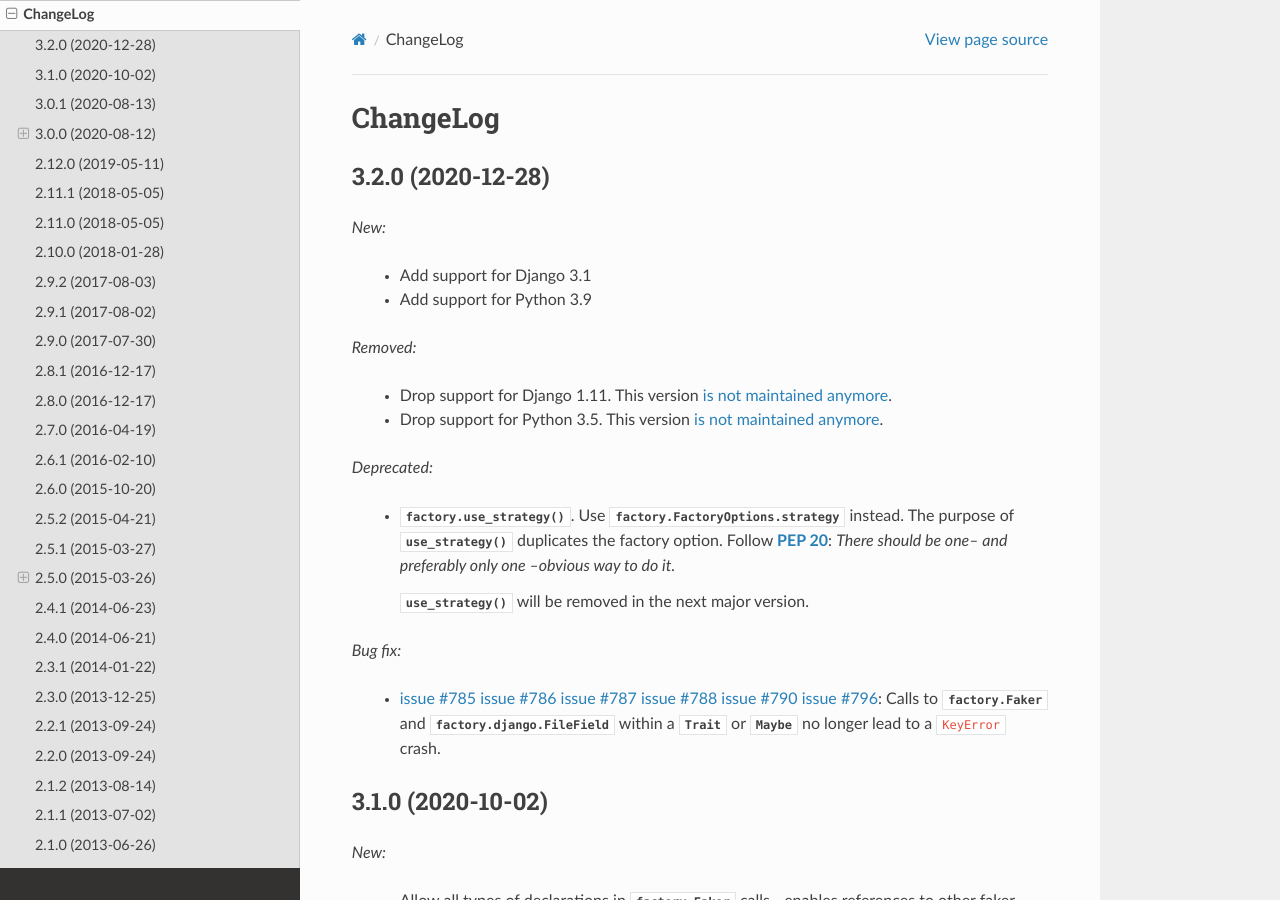
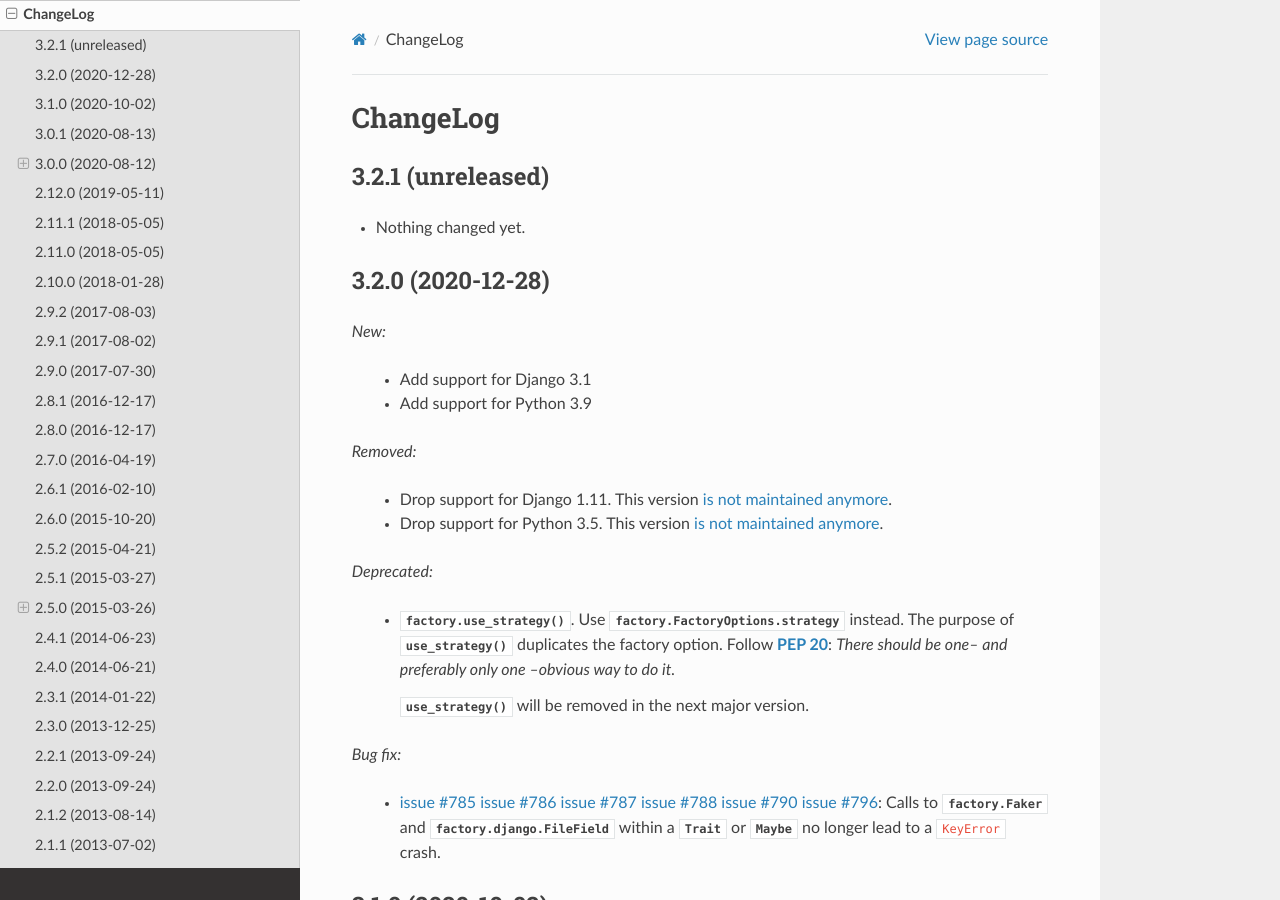
Before and after one commit to FactoryBoy/factory_boy, a Sphinx documentation site: the page built from docs/changelog.rst, in a window 1280 px wide and 900 px high. Built offline with Sphinx 7.4.7 and the Read the Docs theme 2.0.0, drawn with Linux system fonts in a browser that asks for light colours.

Commit message:
Back to development: 3.2.1

```diff
--- a/docs/changelog.rst
+++ b/docs/changelog.rst
@@ -2,6 +2,12 @@ ChangeLog
 =========
 
 .. Note for v4.x: don't forget to check "Deprecated" sections for removal.
+
+3.2.1 (unreleased)
+------------------
+
+- Nothing changed yet.
+
 
 3.2.0 (2020-12-28)
 ------------------
--- a/setup.cfg
+++ b/setup.cfg
@@ -1,6 +1,6 @@
 [metadata]
 name = factory_boy
-version = 3.2.0
+version = 3.2.1.dev0
 description = A versatile test fixtures replacement based on thoughtbot's factory_bot for Ruby.
 long_description = file: README.rst
 author = Mark Sandstrom
```
